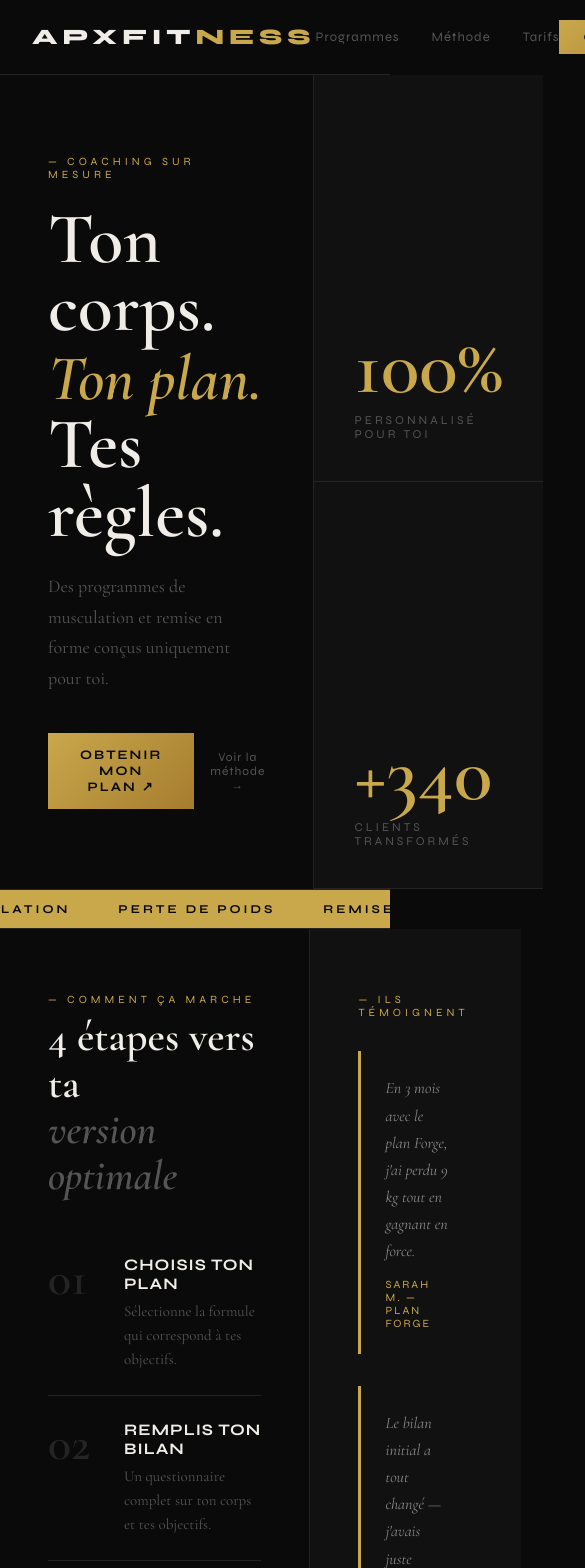
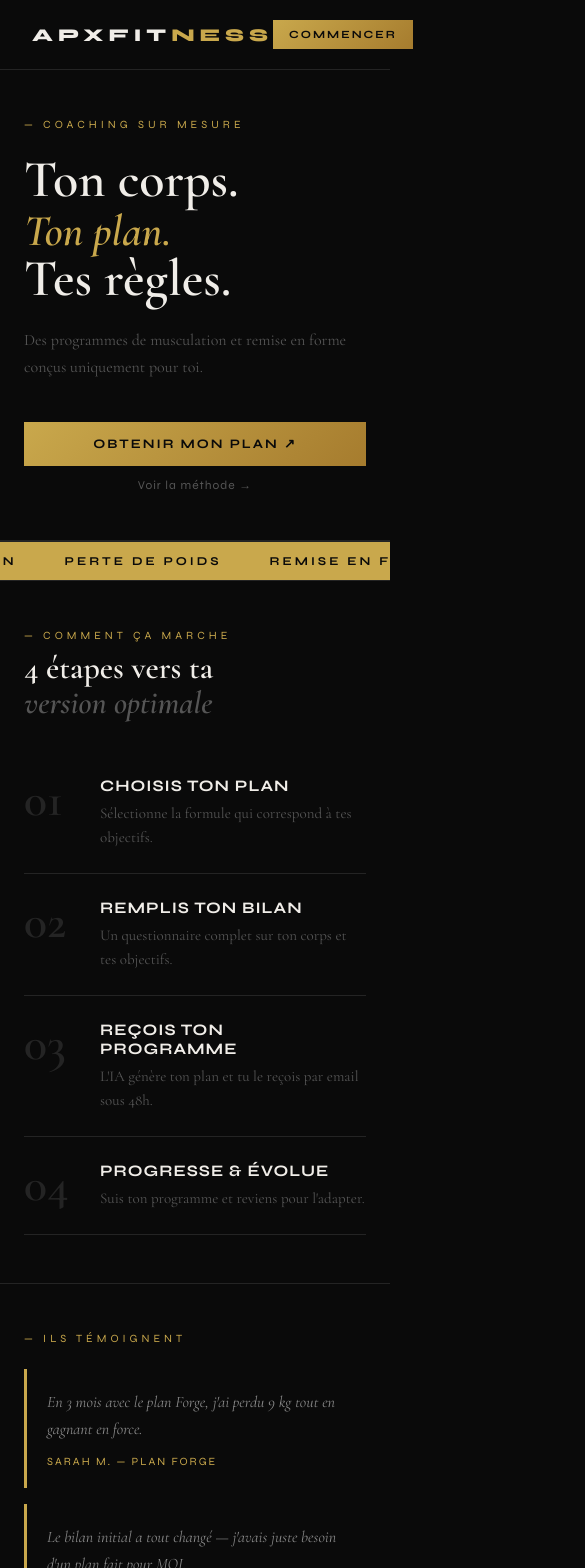
Before and after one commit to levaqueangel/forgefit, a Next.js app in the folder forgefit/: page / in a window 390 px wide. Shown: the top 1568 px of the page, 585 px wide, since content can reach past the window. Built offline with nearby package versions, Linux system fonts and the light colour scheme.

Commit message:
Add files via upload

```diff
--- a/forgefit/app/page.js
+++ b/forgefit/app/page.js
@@ -1,5 +1,6 @@
 "use client";
 import { useRouter } from "next/navigation";
+import { useState, useEffect } from "react";
 
 const G = {
   dark:"#0A0A0A", dark2:"#111111", dark3:"#181818",
@@ -15,6 +16,33 @@ const css = `
   .card-hover:hover{border-color:#C9A84C!important;transform:translateY(-3px)}
   .btn-hover{transition:opacity 0.2s}
   .btn-hover:hover{opacity:0.85}
+
+  /* ── MOBILE ── */
+  @media(max-width:768px){
+    .hero-grid{grid-template-columns:1fr!important;min-height:auto!important}
+    .hero-stats{display:none!important}
+    .hero-left{padding:3rem 1.5rem!important;border-right:none!important;border-bottom:0.5px solid #242424}
+    .hero-title{font-size:52px!important}
+    .hero-title em{font-size:44px!important}
+    .hero-sub{font-size:16px!important}
+    .hero-actions{flex-direction:column!important;gap:12px!important}
+    .hero-actions button{width:100%!important;justify-content:center!important}
+    .methode-grid{grid-template-columns:1fr!important}
+    .methode-right{display:none!important}
+    .methode-left{padding:3rem 1.5rem!important;border-right:none!important}
+    .methode-title{font-size:32px!important}
+    .plans-grid{grid-template-columns:1fr!important}
+    .plan-card{padding:2rem 1.5rem!important}
+    .plan-price{font-size:48px!important}
+    .cta-section{padding:3.5rem 1.5rem!important}
+    .cta-title{font-size:44px!important}
+    .nav-links{display:none!important}
+    .nav-cta{padding:8px 16px!important;font-size:11px!important}
+    .nav-logo{font-size:18px!important}
+    .section-pad{padding:3rem 1.5rem!important}
+    .footer-wrap{flex-direction:column!important;gap:12px!important;text-align:center!important;padding:1.5rem!important}
+    .strip-inner{animation-duration:10s!important}
+  }
 `;
 
 const PLANS = [
@@ -37,81 +65,82 @@ const PLANS = [
 
 export default function Home() {
   const router = useRouter();
+  const [menuOpen, setMenuOpen] = useState(false);
 
   return (
-    <div style={{background:"#0A0A0A",color:"#F0EDE8",minHeight:"100vh",fontFamily:"'Syne',sans-serif"}}>
+    <div style={{background:G.dark,color:G.text,minHeight:"100vh",fontFamily:"'Syne',sans-serif"}}>
       <style>{css}</style>
 
-      {/* Nav */}
+      {/* ── Nav ── */}
       <nav style={{display:"flex",alignItems:"center",justifyContent:"space-between",
-        padding:"20px 32px",borderBottom:"0.5px solid #242424",
-        position:"sticky",top:0,background:"#0A0A0A",zIndex:100}}>
-        <div style={{fontSize:22,fontWeight:800,letterSpacing:5}}>
-          APXFIT<span style={{color:"#C9A84C"}}>NESS</span>
+        padding:"20px 32px",borderBottom:`0.5px solid ${G.border}`,
+        position:"sticky",top:0,background:G.dark,zIndex:100}}>
+        <div className="nav-logo" style={{fontSize:22,fontWeight:800,letterSpacing:5,cursor:"pointer"}} onClick={()=>router.push("/")}>
+          APXFIT<span style={{color:G.gold}}>NESS</span>
         </div>
-        <div style={{display:"flex",gap:"2rem",fontSize:13,letterSpacing:"1px",color:"#555"}}>
+        <div className="nav-links" style={{display:"flex",gap:"2rem",fontSize:13,letterSpacing:"1px",color:G.muted}}>
           <span style={{cursor:"pointer"}} onClick={()=>document.getElementById("offres").scrollIntoView({behavior:"smooth"})}>Programmes</span>
           <span style={{cursor:"pointer"}} onClick={()=>document.getElementById("methode").scrollIntoView({behavior:"smooth"})}>Méthode</span>
           <span style={{cursor:"pointer"}} onClick={()=>document.getElementById("offres").scrollIntoView({behavior:"smooth"})}>Tarifs</span>
         </div>
-        <button className="btn-hover" onClick={()=>document.getElementById("offres").scrollIntoView({behavior:"smooth"})} style={{
-          background:"linear-gradient(135deg,#C9A84C,#A67C2E)",border:"none",color:"#0A0A0A",
+        <button className="btn-hover nav-cta" onClick={()=>document.getElementById("offres").scrollIntoView({behavior:"smooth"})} style={{
+          background:`linear-gradient(135deg,${G.gold},#A67C2E)`,border:"none",color:G.dark,
           padding:"10px 24px",fontFamily:"'Syne',sans-serif",fontSize:12,fontWeight:700,
           letterSpacing:"2px",textTransform:"uppercase",cursor:"pointer"}}>
           Commencer
         </button>
       </nav>
 
-      {/* Hero */}
-      <section style={{display:"grid",gridTemplateColumns:"1fr 1fr",minHeight:"520px",borderBottom:"0.5px solid #242424"}}>
-        <div style={{padding:"5rem 3rem",display:"flex",flexDirection:"column",justifyContent:"center",borderRight:"0.5px solid #242424"}}>
-          <div style={{fontSize:11,letterSpacing:"4px",textTransform:"uppercase",color:"#C9A84C",marginBottom:"1.5rem"}}>— Coaching sur mesure</div>
-          <h1 style={{fontFamily:"'Cormorant Garamond',serif",fontSize:72,fontWeight:600,lineHeight:0.95,marginBottom:"1.5rem"}}>
-            Ton corps.<br/><em style={{fontStyle:"italic",color:"#C9A84C",fontSize:64}}>Ton plan.</em><br/>Tes règles.
+      {/* ── Hero ── */}
+      <section className="hero-grid" style={{display:"grid",gridTemplateColumns:"1fr 1fr",minHeight:"520px",borderBottom:`0.5px solid ${G.border}`}}>
+        <div className="hero-left" style={{padding:"5rem 3rem",display:"flex",flexDirection:"column",justifyContent:"center",borderRight:`0.5px solid ${G.border}`}}>
+          <div style={{fontSize:11,letterSpacing:"4px",textTransform:"uppercase",color:G.gold,marginBottom:"1.5rem"}}>— Coaching sur mesure</div>
+          <h1 className="hero-title" style={{fontFamily:"'Cormorant Garamond',serif",fontSize:72,fontWeight:600,lineHeight:0.95,marginBottom:"1.5rem"}}>
+            Ton corps.<br/><em className="hero-title" style={{fontStyle:"italic",color:G.gold,fontSize:64}}>Ton plan.</em><br/>Tes règles.
           </h1>
-          <p style={{fontFamily:"'Cormorant Garamond',serif",fontSize:18,color:"#555",lineHeight:1.7,maxWidth:380,marginBottom:"2.5rem"}}>
+          <p className="hero-sub" style={{fontFamily:"'Cormorant Garamond',serif",fontSize:18,color:G.muted,lineHeight:1.7,maxWidth:380,marginBottom:"2.5rem"}}>
             Des programmes de musculation et remise en forme conçus uniquement pour toi.
           </p>
-          <div style={{display:"flex",gap:"1rem",alignItems:"center"}}>
+          <div className="hero-actions" style={{display:"flex",gap:"1rem",alignItems:"center"}}>
             <button className="btn-hover" onClick={()=>document.getElementById("offres").scrollIntoView({behavior:"smooth"})} style={{
-              background:"linear-gradient(135deg,#C9A84C,#A67C2E)",border:"none",color:"#0A0A0A",
+              background:`linear-gradient(135deg,${G.gold},#A67C2E)`,border:"none",color:G.dark,
               padding:"14px 32px",fontFamily:"'Syne',sans-serif",fontSize:13,fontWeight:700,
               letterSpacing:"2px",textTransform:"uppercase",cursor:"pointer"}}>
               Obtenir mon plan ↗
             </button>
             <button onClick={()=>document.getElementById("methode").scrollIntoView({behavior:"smooth"})} style={{
-              background:"none",border:"none",color:"#555",fontFamily:"'Syne',sans-serif",
+              background:"none",border:"none",color:G.muted,fontFamily:"'Syne',sans-serif",
               fontSize:12,letterSpacing:"1px",cursor:"pointer"}}>
               Voir la méthode →
             </button>
           </div>
         </div>
-        <div style={{display:"grid",gridTemplateRows:"1fr 1fr",background:"#111"}}>
+        <div className="hero-stats" style={{display:"grid",gridTemplateRows:"1fr 1fr",background:G.dark2}}>
           {[["100%","Personnalisé pour toi"],["+340","Clients transformés"]].map(([num,label])=>(
-            <div key={label} style={{padding:"2.5rem",borderBottom:"0.5px solid #242424",display:"flex",flexDirection:"column",justifyContent:"flex-end"}}>
-              <div style={{fontFamily:"'Cormorant Garamond',serif",fontSize:80,fontWeight:600,lineHeight:1,color:"#C9A84C"}}>{num}</div>
-              <div style={{fontSize:12,letterSpacing:"3px",textTransform:"uppercase",color:"#555",marginTop:6}}>{label}</div>
+            <div key={label} style={{padding:"2.5rem",borderBottom:`0.5px solid ${G.border}`,display:"flex",flexDirection:"column",justifyContent:"flex-end"}}>
+              <div style={{fontFamily:"'Cormorant Garamond',serif",fontSize:80,fontWeight:600,lineHeight:1,color:G.gold}}>{num}</div>
+              <div style={{fontSize:12,letterSpacing:"3px",textTransform:"uppercase",color:G.muted,marginTop:6}}>{label}</div>
             </div>
           ))}
         </div>
       </section>
 
-      {/* Strip */}
-      <div style={{overflow:"hidden",borderBottom:"0.5px solid #242424",background:"#C9A84C",padding:"12px 0"}}>
-        <div style={{display:"flex",gap:"3rem",animation:"marquee 18s linear infinite",whiteSpace:"nowrap"}}>
+      {/* ── Strip ── */}
+      <div style={{overflow:"hidden",borderBottom:`0.5px solid ${G.border}`,background:G.gold,padding:"12px 0"}}>
+        <div className="strip-inner" style={{display:"flex",gap:"3rem",animation:"marquee 18s linear infinite",whiteSpace:"nowrap"}}>
           {["Musculation","Perte de poids","Remise en forme","Prise de masse","Cardio ciblé","Tonification","Mobilité",
             "Musculation","Perte de poids","Remise en forme","Prise de masse","Cardio ciblé","Tonification","Mobilité"].map((t,i)=>(
-            <span key={i} style={{fontSize:12,fontWeight:700,letterSpacing:"3px",textTransform:"uppercase",color:"#0A0A0A"}}>{t}</span>
+            <span key={i} style={{fontSize:12,fontWeight:700,letterSpacing:"3px",textTransform:"uppercase",color:G.dark}}>{t}</span>
           ))}
         </div>
       </div>
 
-      {/* Méthode */}
-      <section id="methode" style={{display:"grid",gridTemplateColumns:"1fr 1fr",borderBottom:"0.5px solid #242424"}}>
-        <div style={{padding:"4rem 3rem",borderRight:"0.5px solid #242424"}}>
-          <div style={{fontSize:11,letterSpacing:"4px",textTransform:"uppercase",color:"#C9A84C",marginBottom:"0.5rem"}}>— Comment ça marche</div>
-          <div style={{fontFamily:"'Cormorant Garamond',serif",fontSize:42,fontWeight:600,lineHeight:1.1,marginBottom:"2rem"}}>
-            4 étapes vers ta<br/><em style={{fontStyle:"italic",color:"#555"}}>version optimale</em>
+      {/* ── Méthode ── */}
+      <section id="methode" className="methode-grid" style={{display:"grid",gridTemplateColumns:"1fr 1fr",borderBottom:`0.5px solid ${G.border}`}}>
+        <div className="methode-left" style={{padding:"4rem 3rem",borderRight:`0.5px solid ${G.border}`}}>
+          <div style={{fontSize:11,letterSpacing:"4px",textTransform:"uppercase",color:G.gold,marginBottom:"0.5rem"}}>— Comment ça marche</div>
+          <div className="methode-title" style={{fontFamily:"'Cormorant Garamond',serif",fontSize:42,fontWeight:600,lineHeight:1.1,marginBottom:"2rem"}}>
+            4 étapes vers ta<br/><em style={{fontStyle:"italic",color:G.muted}}>version optimale</em>
           </div>
           {[
             ["01","Choisis ton plan","Sélectionne la formule qui correspond à tes objectifs."],
@@ -119,64 +148,81 @@ export default function Home() {
             ["03","Reçois ton programme","L'IA génère ton plan et tu le reçois par email sous 48h."],
             ["04","Progresse & évolue","Suis ton programme et reviens pour l'adapter."],
           ].map(([num,title,desc])=>(
-            <div key={num} style={{display:"flex",gap:"1.5rem",padding:"1.5rem 0",borderBottom:"0.5px solid #242424"}}>
-              <div style={{fontFamily:"'Cormorant Garamond',serif",fontSize:48,fontWeight:600,color:"#242424",lineHeight:1,minWidth:52}}>{num}</div>
+            <div key={num} style={{display:"flex",gap:"1.5rem",padding:"1.5rem 0",borderBottom:`0.5px solid ${G.border}`}}>
+              <div style={{fontFamily:"'Cormorant Garamond',serif",fontSize:48,fontWeight:600,color:G.border,lineHeight:1,minWidth:52}}>{num}</div>
               <div>
                 <div style={{fontSize:16,fontWeight:700,textTransform:"uppercase",letterSpacing:"1px",marginBottom:6}}>{title}</div>
-                <div style={{fontFamily:"'Cormorant Garamond',serif",fontSize:15,color:"#555",lineHeight:1.6}}>{desc}</div>
+                <div style={{fontFamily:"'Cormorant Garamond',serif",fontSize:15,color:G.muted,lineHeight:1.6}}>{desc}</div>
               </div>
             </div>
           ))}
         </div>
-        <div style={{padding:"4rem 3rem",background:"#111",display:"flex",flexDirection:"column",gap:"2rem",justifyContent:"center"}}>
-          <div style={{fontSize:11,letterSpacing:"4px",textTransform:"uppercase",color:"#C9A84C"}}>— Ils témoignent</div>
+        <div className="methode-right" style={{padding:"4rem 3rem",background:G.dark2,display:"flex",flexDirection:"column",gap:"2rem",justifyContent:"center"}}>
+          <div style={{fontSize:11,letterSpacing:"4px",textTransform:"uppercase",color:G.gold}}>— Ils témoignent</div>
           {[
             ["En 3 mois avec le plan Forge, j'ai perdu 9 kg tout en gagnant en force.","Sarah M. — Plan Forge"],
             ["Le bilan initial a tout changé — j'avais juste besoin d'un plan fait pour MOI.","Thomas K. — Plan Elite"],
             ["Simple, efficace. J'ai enfin un programme que je peux tenir sur la durée.","Camille D. — Plan Starter"],
           ].map(([quote,author])=>(
-            <div key={author} style={{padding:"1.5rem",borderLeft:"3px solid #C9A84C"}}>
-              <p style={{fontFamily:"'Cormorant Garamond',serif",fontSize:16,fontStyle:"italic",color:"#888",lineHeight:1.7,marginBottom:"0.75rem"}}>{quote}</p>
-              <div style={{fontSize:11,letterSpacing:"2px",textTransform:"uppercase",color:"#C9A84C"}}>{author}</div>
+            <div key={author} style={{padding:"1.5rem",borderLeft:`3px solid ${G.gold}`}}>
+              <p style={{fontFamily:"'Cormorant Garamond',serif",fontSize:16,fontStyle:"italic",color:G.mut2,lineHeight:1.7,marginBottom:"0.75rem"}}>{quote}</p>
+              <div style={{fontSize:11,letterSpacing:"2px",textTransform:"uppercase",color:G.gold}}>{author}</div>
             </div>
           ))}
         </div>
       </section>
 
-      {/* Offres */}
-      <section id="offres" style={{padding:"4rem 3rem",borderBottom:"0.5px solid #242424"}}>
+      {/* ── Témoignages mobile uniquement ── */}
+      <section style={{padding:"3rem 1.5rem",borderBottom:`0.5px solid ${G.border}`,display:"none"}} className="temoignages-mobile">
+        <style>{`.temoignages-mobile{display:none!important} @media(max-width:768px){.temoignages-mobile{display:block!important}}`}</style>
+        <div style={{fontSize:11,letterSpacing:"4px",textTransform:"uppercase",color:G.gold,marginBottom:"1.5rem"}}>— Ils témoignent</div>
+        {[
+          ["En 3 mois avec le plan Forge, j'ai perdu 9 kg tout en gagnant en force.","Sarah M. — Plan Forge"],
+          ["Le bilan initial a tout changé — j'avais juste besoin d'un plan fait pour MOI.","Thomas K. — Plan Elite"],
+          ["Simple, efficace. J'ai enfin un programme que je peux tenir sur la durée.","Camille D. — Plan Starter"],
+        ].map(([quote,author])=>(
+          <div key={author} style={{padding:"1.25rem",borderLeft:`3px solid ${G.gold}`,marginBottom:"1rem"}}>
+            <p style={{fontFamily:"'Cormorant Garamond',serif",fontSize:16,fontStyle:"italic",color:G.mut2,lineHeight:1.7,marginBottom:"0.75rem"}}>{quote}</p>
+            <div style={{fontSize:11,letterSpacing:"2px",textTransform:"uppercase",color:G.gold}}>{author}</div>
+          </div>
+        ))}
+      </section>
+
+      {/* ── Offres ── */}
+      <section id="offres" className="section-pad" style={{padding:"4rem 3rem",borderBottom:`0.5px solid ${G.border}`}}>
         <div style={{textAlign:"center",marginBottom:"3rem"}}>
-          <div style={{fontSize:11,letterSpacing:"4px",textTransform:"uppercase",color:"#C9A84C",marginBottom:"0.5rem"}}>— Nos formules</div>
+          <div style={{fontSize:11,letterSpacing:"4px",textTransform:"uppercase",color:G.gold,marginBottom:"0.5rem"}}>— Nos formules</div>
           <div style={{fontFamily:"'Cormorant Garamond',serif",fontSize:48,fontWeight:600,lineHeight:1}}>
-            Choisis ton niveau<br/><em style={{fontStyle:"italic",color:"#555"}}>d'engagement</em>
+            Choisis ton niveau<br/><em style={{fontStyle:"italic",color:G.muted}}>d'engagement</em>
           </div>
         </div>
-        <div style={{display:"grid",gridTemplateColumns:"repeat(3,1fr)",gap:1,background:"#242424"}}>
+        <div className="plans-grid" style={{display:"grid",gridTemplateColumns:"repeat(3,1fr)",gap:1,background:G.border}}>
           {PLANS.map(plan=>(
-            <div key={plan.id} className="card-hover" style={{
-              background:plan.tag?"#181818":"#111",padding:"2.5rem 2rem",
-              border:`0.5px solid ${plan.tag?"#C9A84C":"#242424"}`,
+            <div key={plan.id} className="card-hover plan-card" style={{
+              background:plan.tag?G.dark3:G.dark2, padding:"2.5rem 2rem",
+              border:`0.5px solid ${plan.tag?G.gold:G.border}`,
               display:"flex",flexDirection:"column",position:"relative",overflow:"hidden"}}>
-              {plan.tag&&<div style={{position:"absolute",top:0,right:0,background:"#C9A84C",color:"#0A0A0A",
+              {plan.tag&&<div style={{position:"absolute",top:0,right:0,background:G.gold,color:G.dark,
                 fontSize:10,fontWeight:700,letterSpacing:"2px",padding:"5px 14px",textTransform:"uppercase"}}>{plan.tag}</div>}
               <div style={{fontFamily:"'Cormorant Garamond',serif",fontSize:36,fontWeight:600,
-                color:plan.tag?"#E8C87A":"#F0EDE8",marginBottom:4}}>{plan.name}</div>
-              <div style={{fontSize:12,color:"#555",marginBottom:"1.5rem"}}>{plan.desc}</div>
-              <div style={{fontFamily:"'Cormorant Garamond',serif",fontSize:56,fontWeight:600,color:"#C9A84C",lineHeight:1,marginBottom:4}}>{plan.price}€</div>
-              <div style={{fontSize:11,letterSpacing:"1px",color:"#555",marginBottom:"1.5rem"}}>paiement unique</div>
+                color:plan.tag?G.goldL:G.text,marginBottom:4}}>{plan.name}</div>
+              <div style={{fontSize:12,color:G.muted,marginBottom:"1.5rem"}}>{plan.desc}</div>
+              <div className="plan-price" style={{fontFamily:"'Cormorant Garamond',serif",fontSize:56,fontWeight:600,
+                color:G.gold,lineHeight:1,marginBottom:4}}>{plan.price}€</div>
+              <div style={{fontSize:11,letterSpacing:"1px",color:G.muted,marginBottom:"1.5rem"}}>paiement unique</div>
               <div style={{flex:1,marginBottom:"2rem"}}>
                 {plan.features.map((f,i)=>(
                   <div key={i} style={{display:"flex",alignItems:"flex-start",gap:10,padding:"8px 0",
-                    borderBottom:"0.5px solid #242424",fontSize:13,color:"#888"}}>
-                    <span style={{color:"#C9A84C"}}>·</span>{f}
+                    borderBottom:`0.5px solid ${G.border}`,fontSize:13,color:G.mut2}}>
+                    <span style={{color:G.gold}}>·</span>{f}
                   </div>
                 ))}
               </div>
               <button className="btn-hover" onClick={()=>router.push(`/bilan?plan=${plan.id}&price=${plan.price}`)} style={{
                 width:"100%",padding:"13px 0",
-                background:plan.tag?"linear-gradient(135deg,#C9A84C,#A67C2E)":"transparent",
-                border:`0.5px solid ${plan.tag?"#C9A84C":"#242424"}`,
-                color:plan.tag?"#0A0A0A":"#888",
+                background:plan.tag?`linear-gradient(135deg,${G.gold},#A67C2E)`:"transparent",
+                border:`0.5px solid ${plan.tag?G.gold:G.border}`,
+                color:plan.tag?G.dark:G.muted,
                 fontFamily:"'Syne',sans-serif",fontSize:12,fontWeight:700,
                 letterSpacing:"2px",textTransform:"uppercase",cursor:"pointer"}}>
                 Choisir {plan.name}
@@ -186,28 +232,31 @@ export default function Home() {
         </div>
       </section>
 
-      {/* CTA */}
-      <section style={{padding:"5rem 3rem",textAlign:"center",background:"#C9A84C"}}>
-        <div style={{fontFamily:"'Cormorant Garamond',serif",fontSize:64,fontWeight:600,color:"#0A0A0A",lineHeight:1,marginBottom:"1rem"}}>
+      {/* ── CTA ── */}
+      <section className="cta-section" style={{padding:"5rem 3rem",textAlign:"center",background:G.gold}}>
+        <div className="cta-title" style={{fontFamily:"'Cormorant Garamond',serif",fontSize:64,fontWeight:600,
+          color:G.dark,lineHeight:1,marginBottom:"1rem"}}>
           Prêt à te<br/>forger ?
         </div>
         <p style={{fontFamily:"'Cormorant Garamond',serif",fontSize:18,color:"#6B5F3A",marginBottom:"2.5rem"}}>
           Commence par choisir ton plan. Sans engagement.
         </p>
         <button className="btn-hover" onClick={()=>document.getElementById("offres").scrollIntoView({behavior:"smooth"})} style={{
-          background:"#0A0A0A",color:"#C9A84C",padding:"16px 48px",
+          background:G.dark,color:G.gold,padding:"16px 48px",
           fontFamily:"'Syne',sans-serif",fontSize:14,fontWeight:700,
           letterSpacing:"3px",textTransform:"uppercase",border:"none",cursor:"pointer"}}>
           Voir les plans →
         </button>
       </section>
 
-      {/* Footer */}
-      <footer style={{padding:"2rem 3rem",display:"flex",justifyContent:"space-between",
-        alignItems:"center",borderTop:"0.5px solid #242424"}}>
-        <div style={{fontSize:18,fontWeight:800,letterSpacing:5}}>APXFIT<span style={{color:"#C9A84C"}}>NESS</span></div>
-        <div style={{fontSize:11,letterSpacing:"2px",color:"#555",textTransform:"uppercase"}}>© 2026 APXFITNESS — Coaching personnalisé</div>
-        <span style={{cursor:"pointer",fontSize:11,letterSpacing:"2px",color:"#555",textTransform:"uppercase",textDecoration:"underline"}} onClick={()=>router.push("/mentions-legales")}>Mentions légales & CGV</span>
+      {/* ── Footer ── */}
+      <footer className="footer-wrap" style={{padding:"2rem 3rem",display:"flex",justifyContent:"space-between",
+        alignItems:"center",borderTop:`0.5px solid ${G.border}`}}>
+        <div style={{fontSize:18,fontWeight:800,letterSpacing:5}}>APXFIT<span style={{color:G.gold}}>NESS</span></div>
+        <div style={{fontSize:11,letterSpacing:"2px",color:G.muted,textTransform:"uppercase"}}>© 2026 APXFITNESS — Coaching personnalisé</div>
+        <span style={{cursor:"pointer",fontSize:11,letterSpacing:"2px",color:G.muted,
+          textTransform:"uppercase",textDecoration:"underline"}}
+          onClick={()=>router.push("/mentions-legales")}>Mentions légales & CGV</span>
       </footer>
     </div>
   );
```
Also changed, not shown: forgefit/app/bilan/page.js (+14 -3 lines).
